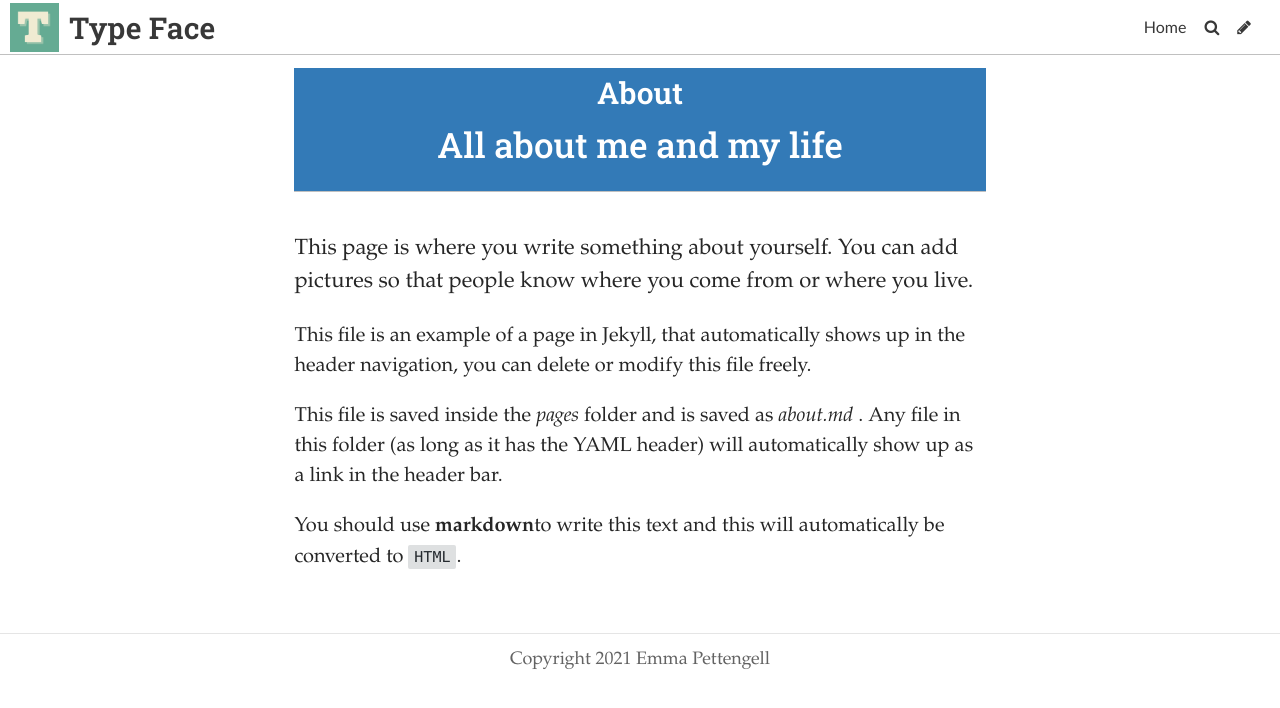
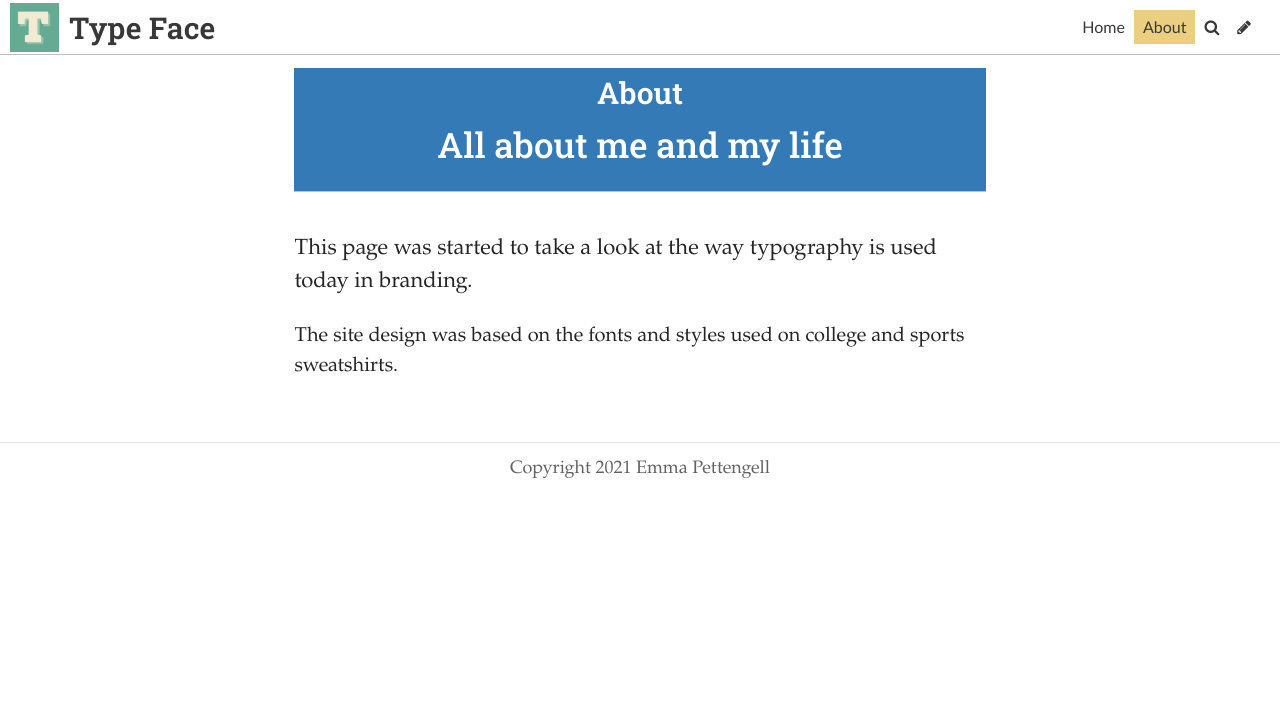
Before and after one commit to Emmalucyp/typography, a Jekyll site: the page built from pages/about.md, in a window 1280 px wide. Shown: the top 708 px of the page. Built offline with Jekyll 4.4.1, drawn with Linux system fonts in a browser that asks for light colours; some web fonts are replaced.

Commit message:
Update Page “about”

```diff
--- a/pages/about.md
+++ b/pages/about.md
@@ -1,20 +1,15 @@
 ---
-layout: page
+header_feature_image: /uploads/log.jpg
 title: About
+subtitle: All about me and my life
 permalink: /about/
 date: 2020-06-29T15:36:12.231Z
-header_feature_image: /uploads/log.jpg
+layout: page
 published: true
-subtitle: All about me and my life
 tags: null
 description: null
-show: false
+show: true
 ---
+This page was started to take a look at the way typography is used today in branding.
 
-This page is where you write something about yourself. You can add pictures so that people know where you come from or where you live.
-
-This file is an example of a page in Jekyll, that automatically shows up in the header navigation, you can delete or modify this file freely.
-
-This file is saved inside the _pages_ folder and is saved as _about.md_ . Any file in this folder (as long as it has  the YAML header) will automatically show up as a link in the header bar.
-
-You should use **markdown**to write this text and this will automatically be converted to `HTML`.
+The site design was based on the fonts and styles used on college and sports sweatshirts.
```
